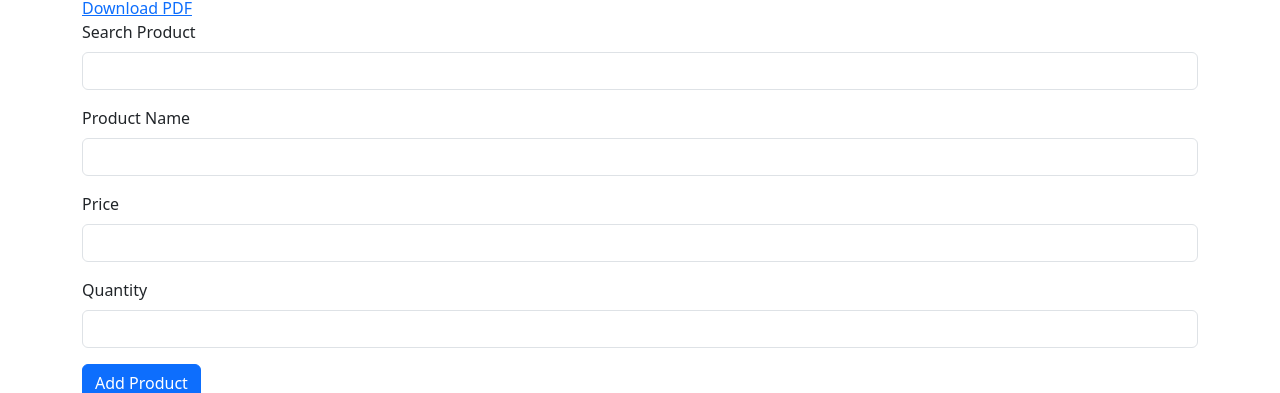
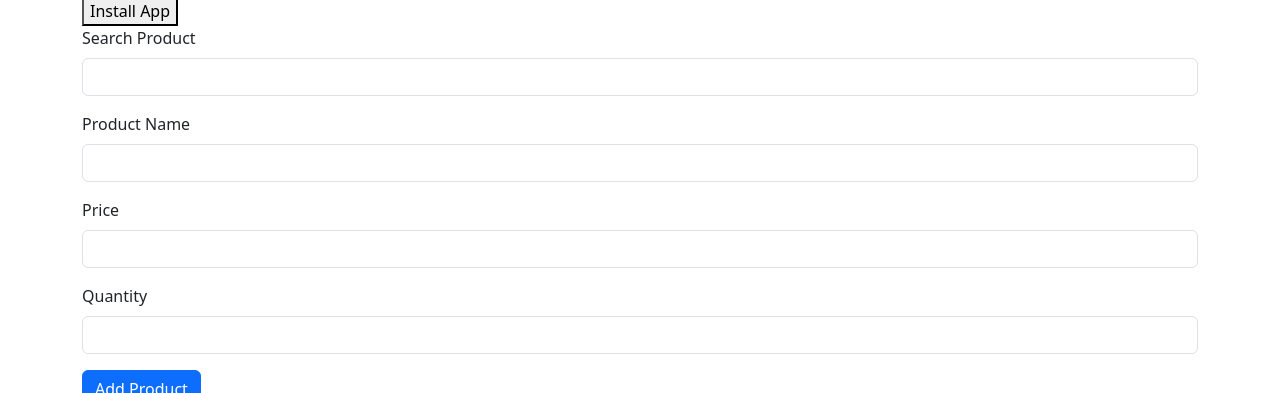
Before and after one commit to JDMarcelo/PWA_INVENTORY, a plain HTML site: page index.html in a window 1280 px wide. Shown: the part 60-453 px from the top of the page. Drawn offline with nearby package versions, Linux system fonts and the light colour scheme.

Commit message:
Update index.html

```diff
--- a/index.html
+++ b/index.html
@@ -11,7 +11,8 @@
 <body>
     <div class="container">
         <h1>Product Inventory</h1>
-        <a href="https://github.com/JDMarcelo/PWA_INVENTORY/blob/main/index.html" download="your-file-name.pdf">Download PDF</a>
+        <!-- Example: HTML markup for a custom install button -->
+        <button id="installButton">Install App</button>
 
         <!-- The id attribute is used to uniquely identify each input field
          so that JavaScript code can access their values -->
```
